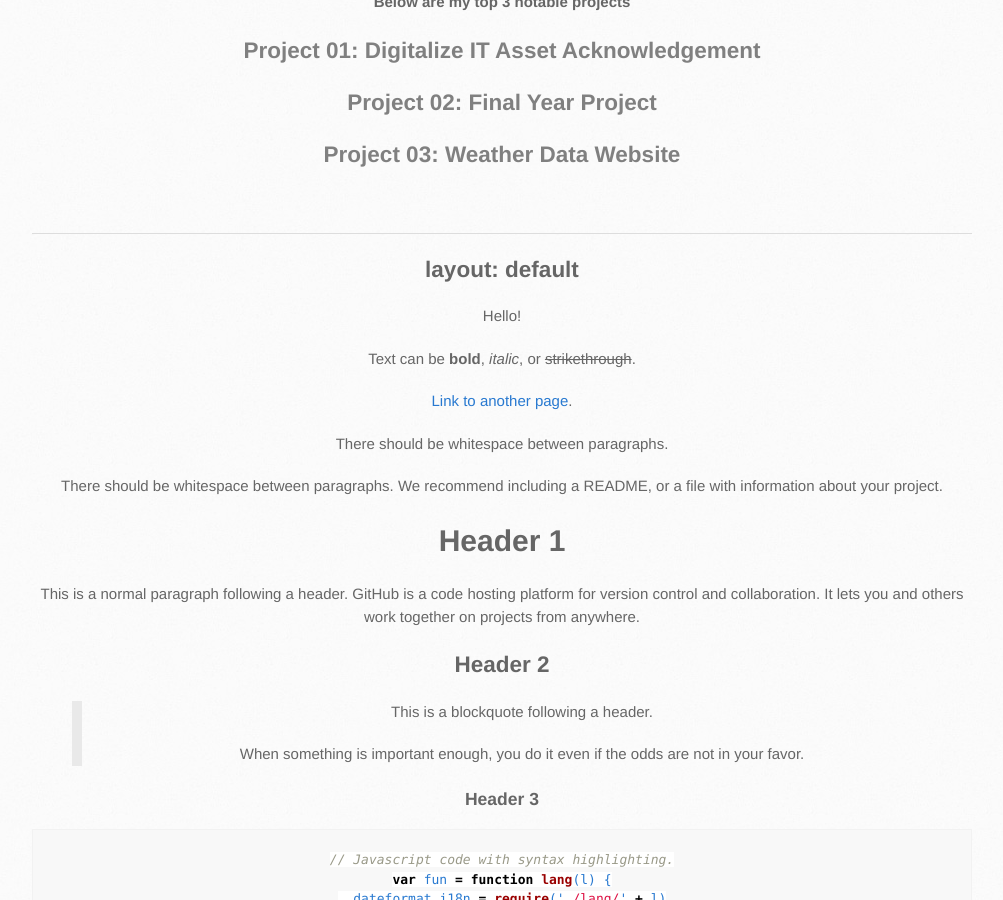
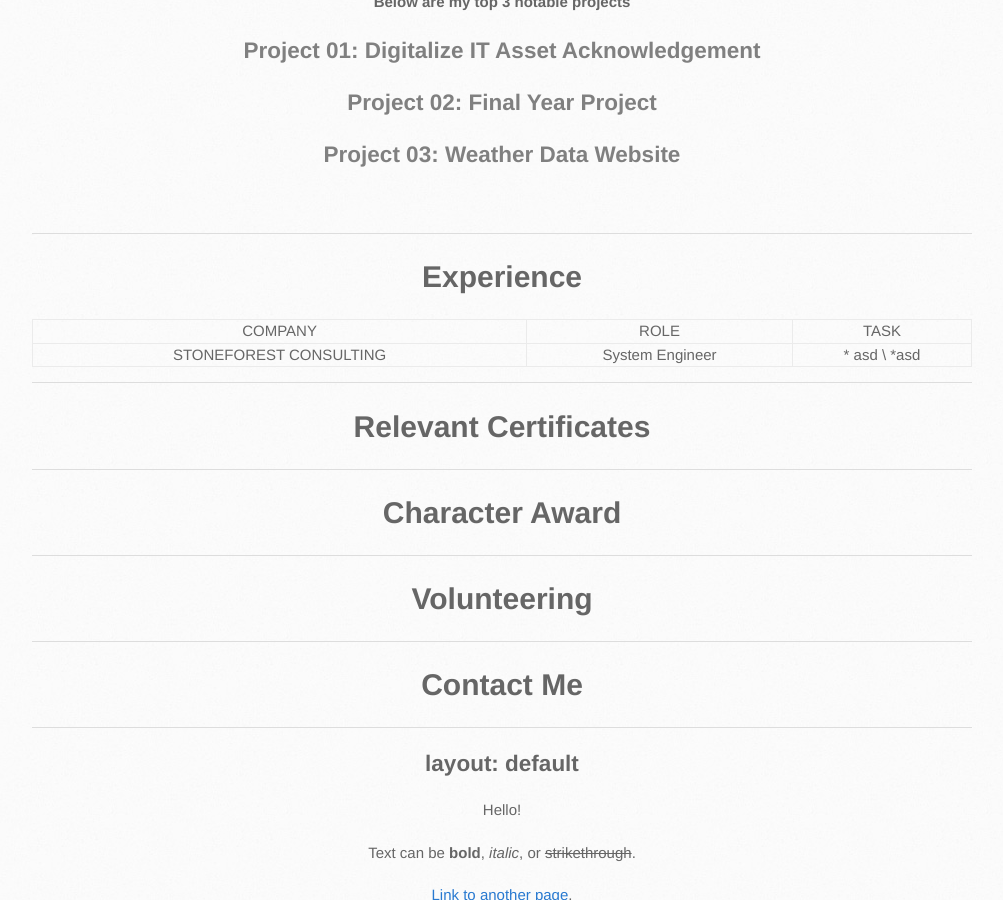
Before and after one commit to xianyichan/stephaniechan.github.io, a Jekyll site: the page built from index.md, in a window 1280 px wide and 900 px high, scrolled down 2813 px. Shown: the whole window, without its empty margins (138-1141 px from the left). Built offline with Jekyll 4.4.1, drawn with Linux system fonts in a browser that asks for light colours; our own code applies the rules of GitHub Pages for plain Markdown files; the repository's description, which GitHub fills in, is left out; some of the changed text lies outside the part shown.

Commit message:
Update index.md

```diff
--- a/index.md
+++ b/index.md
@@ -79,6 +79,28 @@
 
 * * *
 
+# Experience
+
+| COMPANY | ROLE | TASK
+| STONEFOREST CONSULTING | System Engineer | * asd \ *asd
+
+* * *
+
+# Relevant Certificates
+
+* * *
+
+# Character Award
+
+* * *
+
+# Volunteering
+
+* * *
+
+# Contact Me
+
+* * *
 
 layout: default
 ---
```
